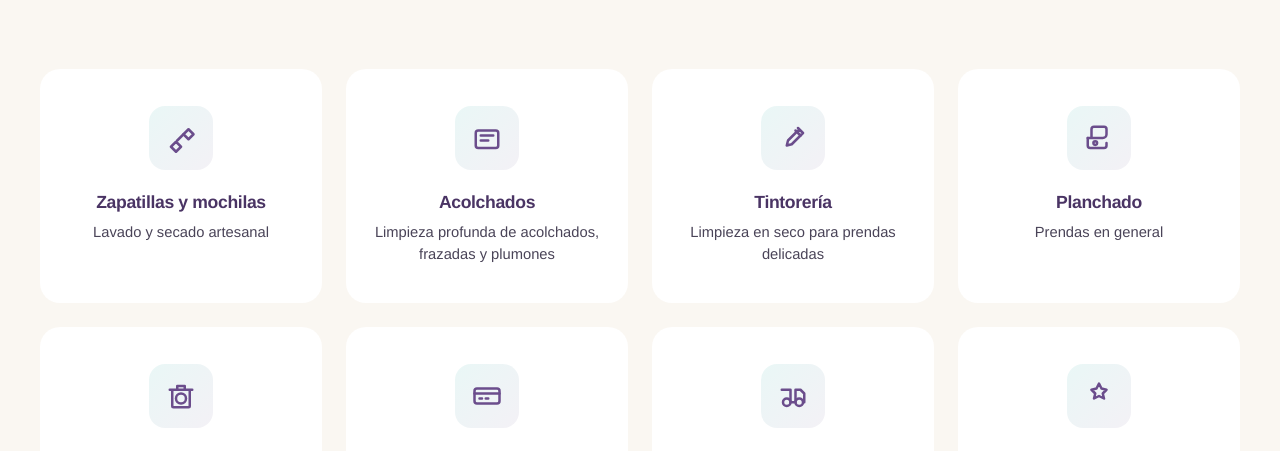
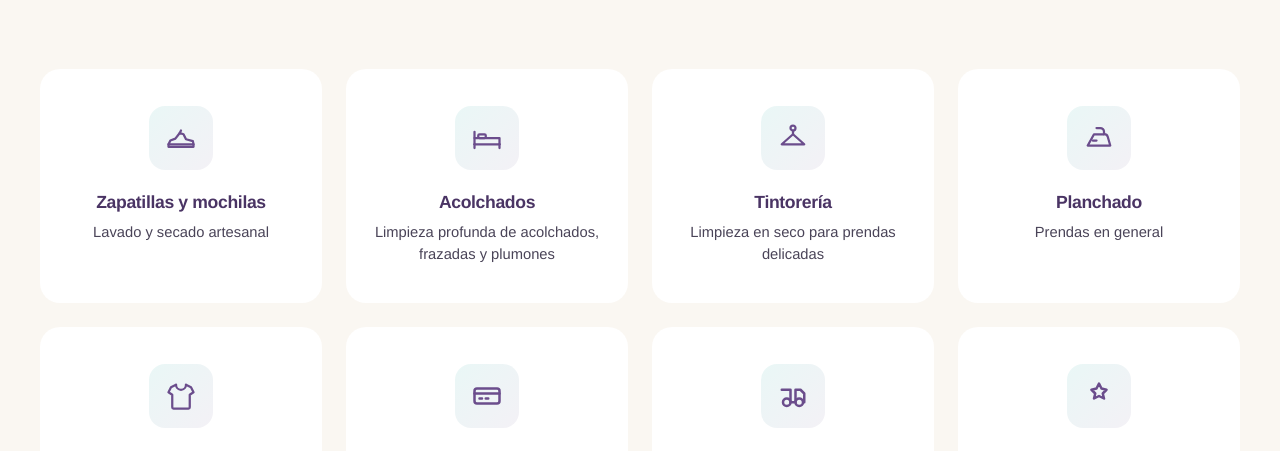
Before and after one commit to marcochiaro/avapor, a plain HTML site: page index.html in a window 1280 px wide. Shown: the part 1888-2339 px from the top of the page. Drawn offline with Linux system fonts and the light colour scheme.

Commit message:
Iconos de servicios: zapatilla, cama, percha, plancha, remera

```diff
--- a/index.html
+++ b/index.html
@@ -1245,10 +1245,10 @@
         <div class="services-icons-grid">
             <div class="service-icon-card reveal">
                 <div class="service-icon-wrap">
-                    <svg viewBox="0 0 24 24" fill="none" stroke-width="2" stroke-linecap="round" stroke-linejoin="round">
-                        <path d="M4 19l4-4 4 4-4 4-4-4z"/>
-                        <path d="M14 9l4-4 4 4-4 4-4-4z"/>
-                        <path d="M9 14l5-5"/>
+                    <svg viewBox="0 0 24 24" fill="none" stroke-width="1.8" stroke-linecap="round" stroke-linejoin="round">
+                        <path d="M2 17l1.5-3 4-1.5L11 8l3 1 2 4 5.5 1.5L22 17H2z"/>
+                        <path d="M2 17v2h20v-2"/>
+                        <path d="M11 8l1-2"/>
                     </svg>
                 </div>
                 <h3>Zapatillas y mochilas</h3>
@@ -1256,9 +1256,13 @@
             </div>
             <div class="service-icon-card reveal">
                 <div class="service-icon-wrap">
-                    <svg viewBox="0 0 24 24" fill="none" stroke-width="2" stroke-linecap="round" stroke-linejoin="round">
-                        <rect x="3" y="6" width="18" height="14" rx="2"/>
-                        <path d="M7 10h10M7 14h6"/>
+                    <svg viewBox="0 0 24 24" fill="none" stroke-width="1.8" stroke-linecap="round" stroke-linejoin="round">
+                        <path d="M2 17V7"/>
+                        <path d="M2 12h20v5"/>
+                        <path d="M2 17h20"/>
+                        <path d="M22 17v3"/>
+                        <path d="M2 17v3"/>
+                        <rect x="5" y="9" width="6" height="3" rx="1"/>
                     </svg>
                 </div>
                 <h3>Acolchados</h3>
@@ -1266,9 +1270,10 @@
             </div>
             <div class="service-icon-card reveal">
                 <div class="service-icon-wrap">
-                    <svg viewBox="0 0 24 24" fill="none" stroke-width="2" stroke-linecap="round" stroke-linejoin="round">
-                        <path d="M16 4l4 4-9 9-4 1 1-4 9-9z"/>
-                        <path d="M14 6l4 4"/>
+                    <svg viewBox="0 0 24 24" fill="none" stroke-width="1.8" stroke-linecap="round" stroke-linejoin="round">
+                        <path d="M12 6a2 2 0 100-4 2 2 0 000 4z"/>
+                        <path d="M12 6v3"/>
+                        <path d="M12 9L3 17h18l-9-8z"/>
                     </svg>
                 </div>
                 <h3>Tintorería</h3>
@@ -1276,10 +1281,10 @@
             </div>
             <div class="service-icon-card reveal">
                 <div class="service-icon-wrap">
-                    <svg viewBox="0 0 24 24" fill="none" stroke-width="2" stroke-linecap="round" stroke-linejoin="round">
-                        <path d="M3 12h12a3 3 0 003-3V5a2 2 0 00-2-2H8a2 2 0 00-2 2v7"/>
-                        <path d="M3 12v6a2 2 0 002 2h11a2 2 0 002-2v-2"/>
-                        <circle cx="9" cy="16" r="1.5"/>
+                    <svg viewBox="0 0 24 24" fill="none" stroke-width="1.8" stroke-linecap="round" stroke-linejoin="round">
+                        <path d="M3 18h18l-2-7a3 3 0 00-3-2H8L3 18z"/>
+                        <path d="M16 9V7a3 3 0 00-3-3h-3"/>
+                        <path d="M7 14h3"/>
                     </svg>
                 </div>
                 <h3>Planchado</h3>
@@ -1287,9 +1292,9 @@
             </div>
             <div class="service-icon-card reveal">
                 <div class="service-icon-wrap">
-                    <svg viewBox="0 0 24 24" fill="none" stroke-width="2" stroke-linecap="round" stroke-linejoin="round">
-                        <path d="M3 7h18M5 7v13a1 1 0 001 1h12a1 1 0 001-1V7M9 4h6v3H9z"/>
-                        <circle cx="12" cy="14" r="4"/>
+                    <svg viewBox="0 0 24 24" fill="none" stroke-width="1.8" stroke-linecap="round" stroke-linejoin="round">
+                        <path d="M16 3l4 2 2 4-3 2v10a1 1 0 01-1 1H6a1 1 0 01-1-1V11L2 9l2-4 4-2"/>
+                        <path d="M8 3a4 4 0 008 0"/>
                     </svg>
                 </div>
                 <h3>Ropa</h3>
```
